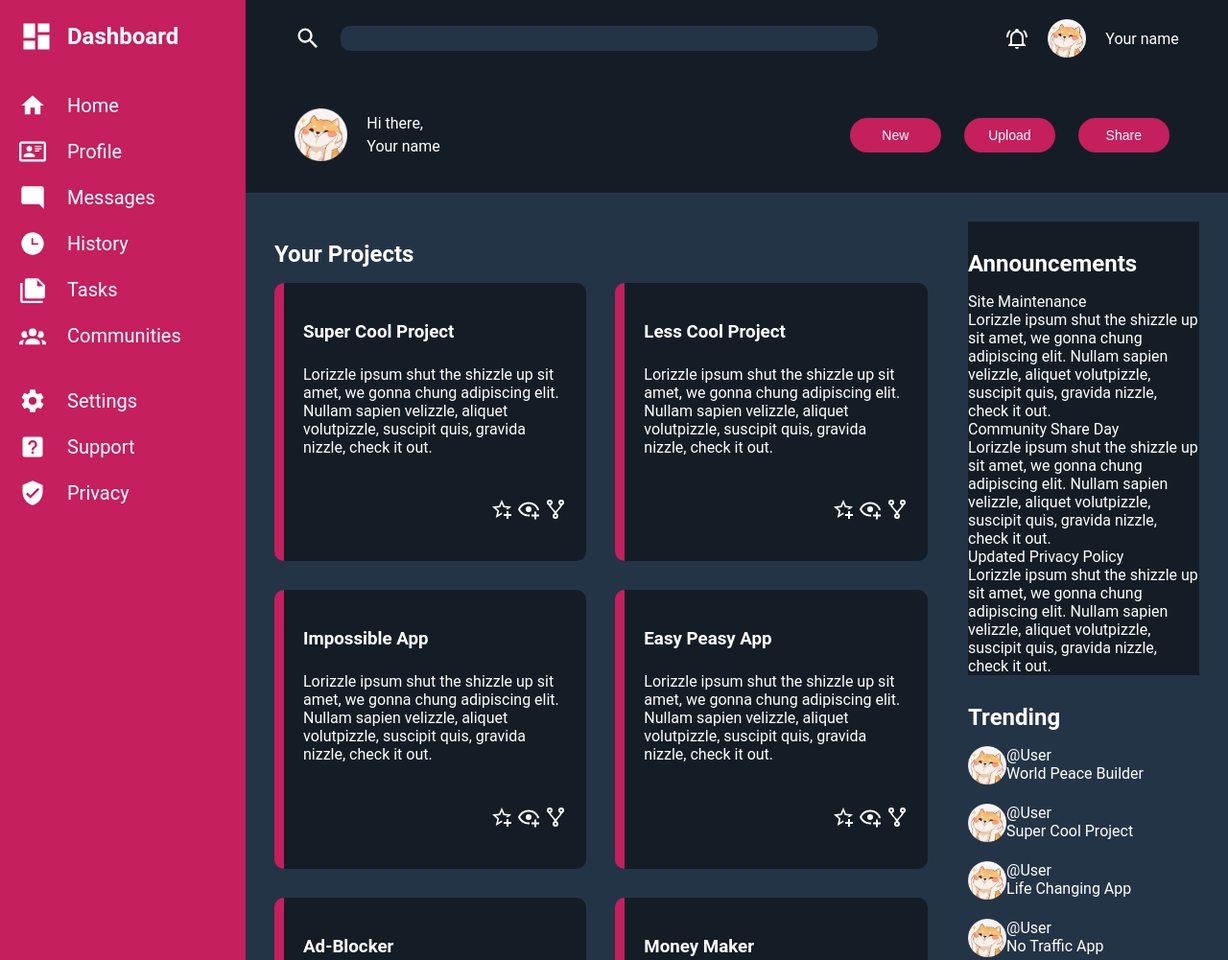
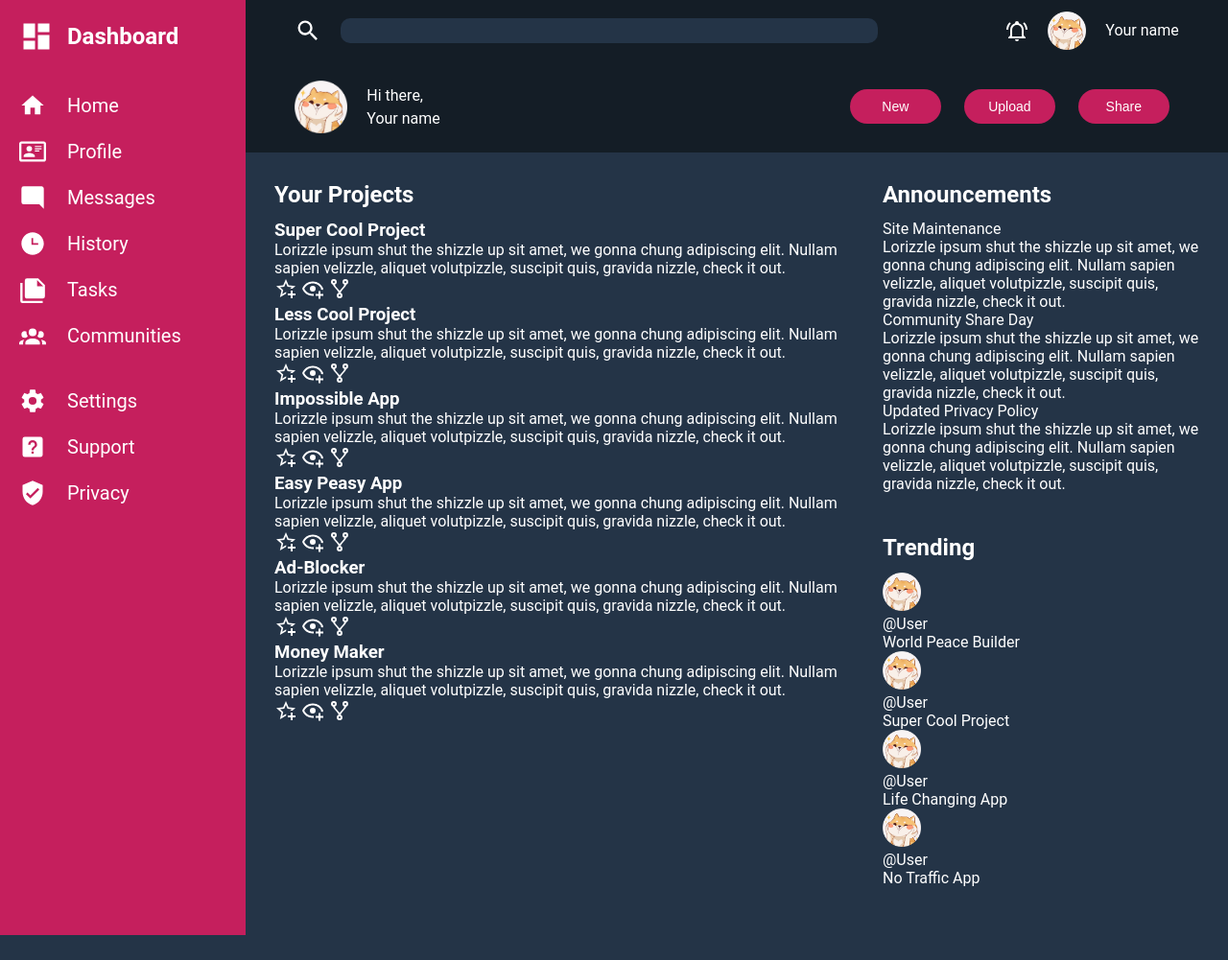
Before and after one commit to Jaypen-git/Admin-Dashboard, a plain HTML site: page index.html in a window 1280 px wide. Shown: the top 1001 px of the page at 96% size. After the commit the page ends 975 px from the top, so only its background shows below. Drawn offline with Linux system fonts and the light colour scheme.

Commit message:
formatted content layout

```diff
--- a/index.html
+++ b/index.html
@@ -99,9 +99,8 @@
         </div>
     </header>
     <div class="content">
+        <h2 id="projects-header">Your Projects</h2>
         <div id="projects">
-            <h2>Your Projects</h2>
-            <div class="project-container">
             <div class="project">
                 <h3>Super Cool Project</h3>
                 <p>Lorizzle ipsum shut the shizzle up sit amet, we gonna chung adipiscing elit. Nullam sapien velizzle,
@@ -217,9 +216,8 @@
                 </div>
             </div>
         </div>
-        </div>
+        <h2 id="announcements-header">Announcements</h2>
         <div id="announcements">
-            <h2>Announcements</h2>
             <div>
                 <p>Site Maintenance</p>
                 <p>Lorizzle ipsum shut the shizzle up sit amet, we gonna chung adipiscing elit. Nullam sapien velizzle,
@@ -236,8 +234,8 @@
                     aliquet volutpizzle, suscipit quis, gravida nizzle, check it out.</p>
             </div>
         </div>
+        <h2 id="trending-header">Trending</h2>
         <div id="trending">
-            <h2>Trending</h2>
             <div class="trending-module">
                 <img src="imgs/shiba_pfp.png" alt="profile-pic" class="img-small">
                 <div>
--- a/style.css
+++ b/style.css
@@ -122,56 +122,36 @@ header button {
 .content {
     color: var(--text);
     display: grid;
-    grid-template-columns: repeat(4, 1fr);
-    grid-template-rows: 1fr 1fr;
+    grid-template-columns: 1fr 1fr 330px;
+    grid-template-rows: 40px 1fr 40px 1fr;
     grid-column-start: 2;
     grid-column-end: 6;
     grid-row-start: 2;
     grid-row-end: 7;
+    min-height: max-content;
     padding: 30px;
 }
+#projects-header {
+    grid-column: 1/3;
+    grid-row: 1/2;
+}
 #projects {
-    grid-column-start: 1;
-    grid-column-end: 4;
-    grid-row-start: 1;
-    grid-row-end: 3;
+    grid-column: 1/3;
+    grid-row: 2/5;
 }
-#projects h2 {
-    margin: 20px 0 16px 0;
-}
-.project-container {
-    display: grid;
-    gap: 30px;
-    grid-template-columns: 45% 45%;
-    grid-template-rows: repeat(3, 43%);
-}
-.project {
-    background-color: var(--header);
-    border-left: 10px solid #c51f5d;
-    border-radius: 10px;
-    box-sizing: border-box;
-    display: flex;
-    flex-direction: column;
-    padding: 20px;
-}
-.project h3 {
-    flex: 1;
-    margin-top: 20px;
-}
-.project p {
-    flex: 3;
-}
-.project div {
-    flex: 1;
-    text-align: right;
+#announcements-header {
+    grid-column: 3/4;
+    grid-row: 1/2;
 }
 #announcements {
-    background-color: var(--header);
+    grid-column: 3/4;
+    grid-row: 2/3;
 }
-#announcements h2, #trending h2 {
-    margin: 30px 0 16px 0;
+#trending-header {
+    grid-column: 3/4;
+    grid-row: 3/4;
 }
-.trending-module {
-    display: flex;
-    margin-bottom: 20px;
+#trending {
+    grid-column: 3/4;
+    grid-row: 4/5;
 }
```
Lines whose indentation alone changed are shown as unchanged.
